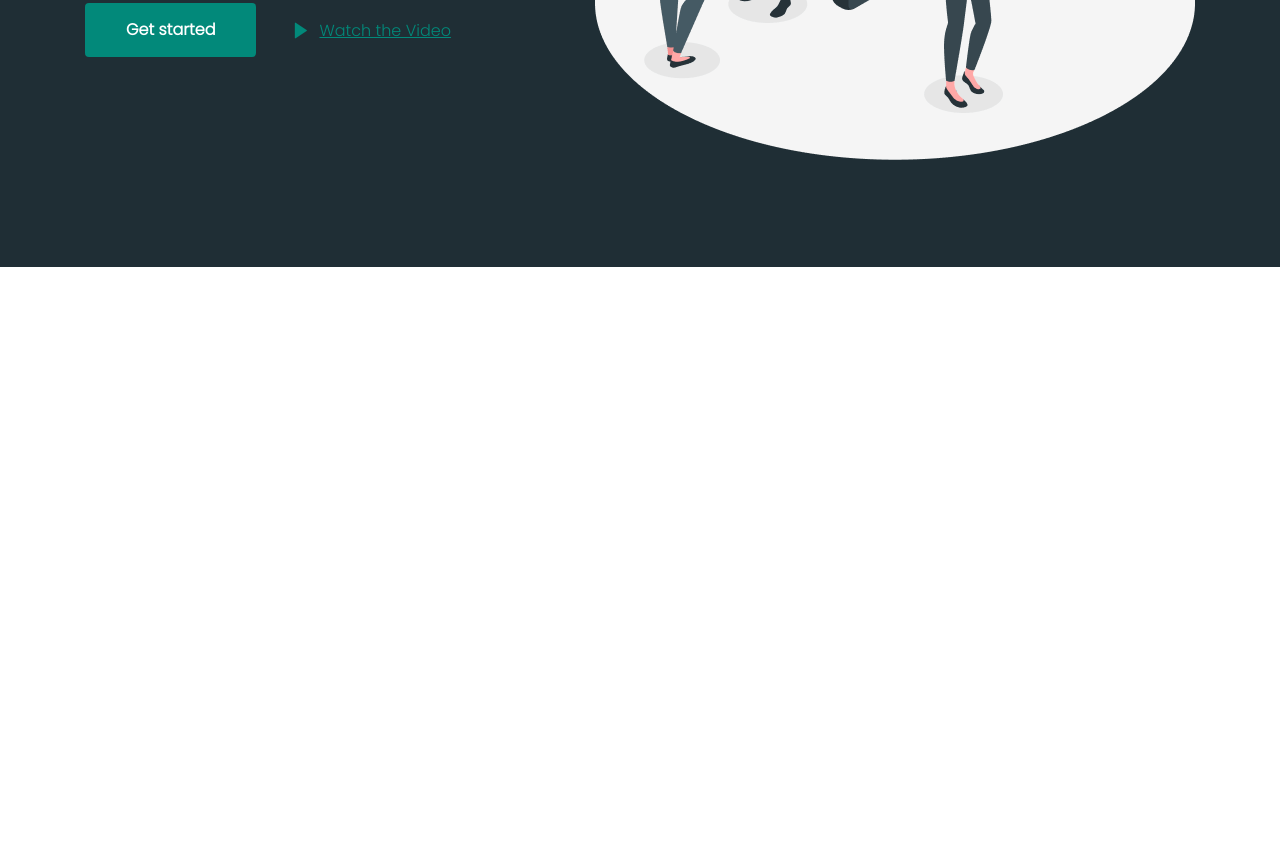
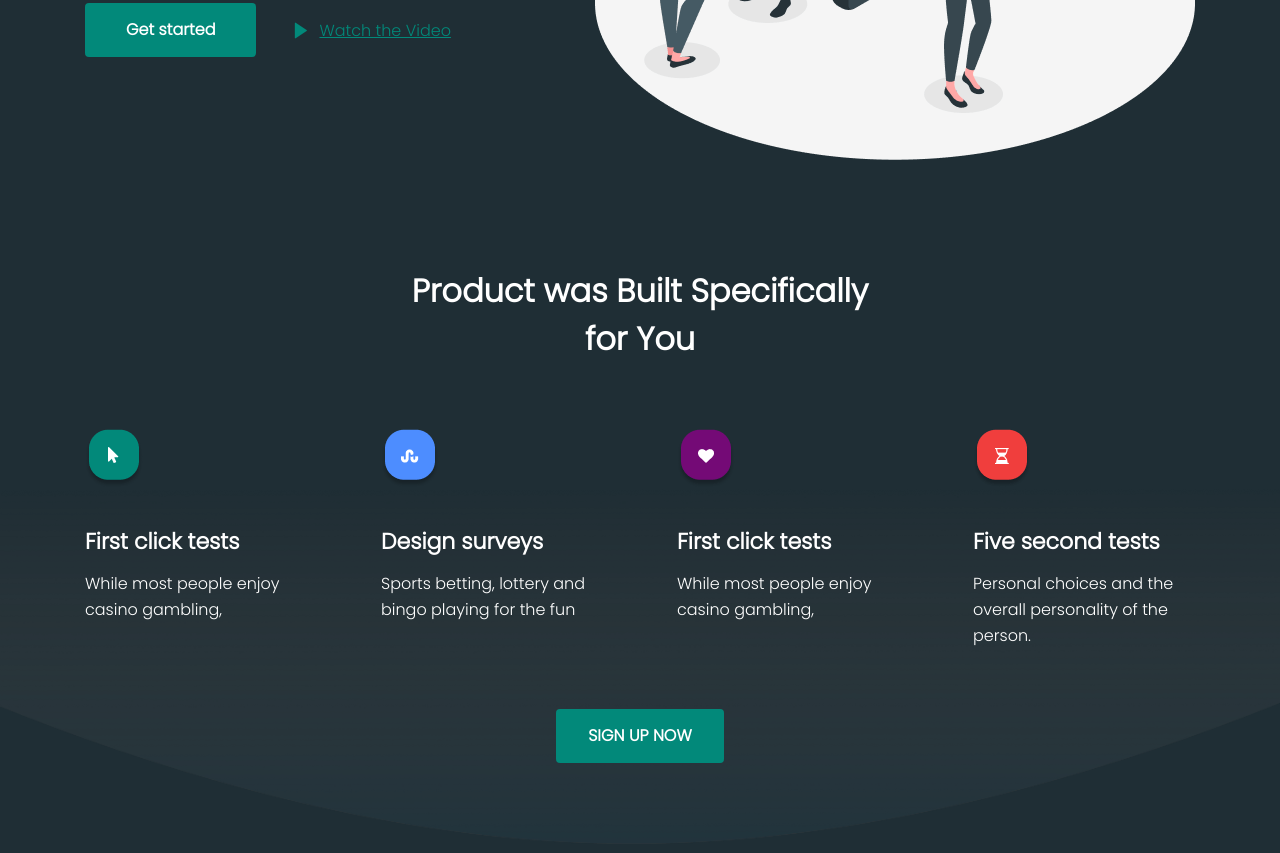
Before and after one commit to DevSodikjon/My_product, a plain HTML site: page index.html in a window 1280 px wide. Shown: the part 496-1349 px from the top of the page. Before the commit the page ends 800 px from the top, so only its background shows below. Drawn offline with nearby package versions, Linux system fonts and the light colour scheme.

Commit message:
product section

```diff
--- a/index.html
+++ b/index.html
@@ -75,7 +75,76 @@
         </section>
     </div>
 
+    <main>
+        <section id="product">
+            <div class="container">
+                <div class="product_items">
+                    <div class="product_items_title">
+                        <h3>Product  was Built Specifically
+                            for You</h3>
+                    </div>
 
+                    <div class="product_items_cards">
+                        <div class="card">
+
+                            <div class="card_img">
+                                <img src="img/icon.png" alt="icon">
+                            </div>
+
+                            <div class="card_content">
+                                <h4>First click tests</h4>
+
+                                <p>While most people enjoy casino gambling,</p>
+                            </div>
+                        </div>
+                        <div class="card">
+
+                            <div class="card_img">
+                                <img src="img/icon1.png" alt="icon">
+                            </div>
+
+                            <div class="card_content">
+                                <h4>Design surveys</h4>
+
+                                <p>Sports betting, lottery and bingo playing for the fun</p>
+                            </div>
+                        </div>
+                        <div class="card">
+
+                            <div class="card_img">
+                                <img src="img/icon2.png" alt="icon">
+                            </div>
+
+                            <div class="card_content">
+                                <h4>First click tests</h4>
+
+                                <p>While most people enjoy casino gambling,</p>
+                            </div>
+                        </div>
+                        <div class="card">
+
+                            <div class="card_img">
+                                <img src="img/icon3.png" alt="icon">
+                            </div>
+
+                            <div class="card_content">
+
+                                <h4>Five second tests</h4>
+
+                                <p>Personal choices and the overall personality of the person. </p>
+                            </div>
+                        </div>
+                    </div>
+
+                    <div class="products_items_btn">
+                        <button class="sign_up_now" type="submit">SIGN UP NOW</button>
+                    </div>
+                </div>
+            </div>
+        </section>
+
+
+    </main>
 </body>
 
 </html>
```
